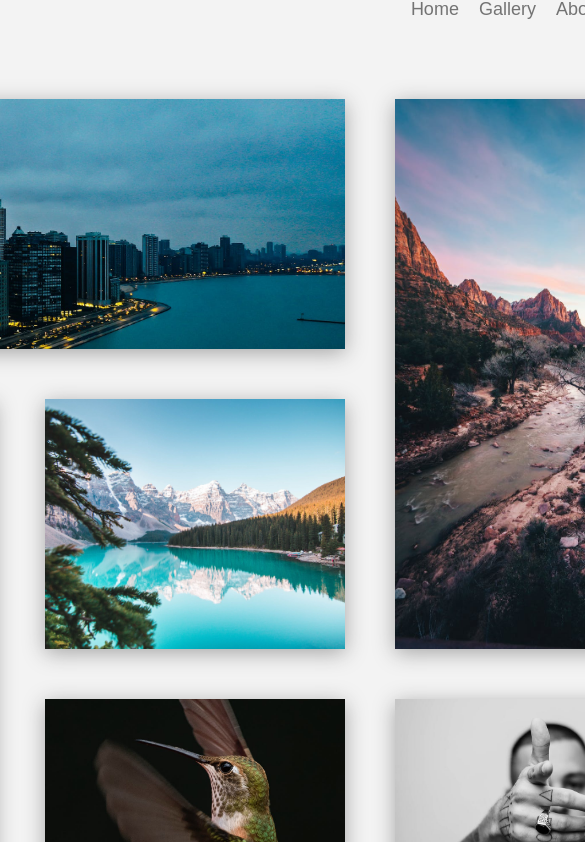
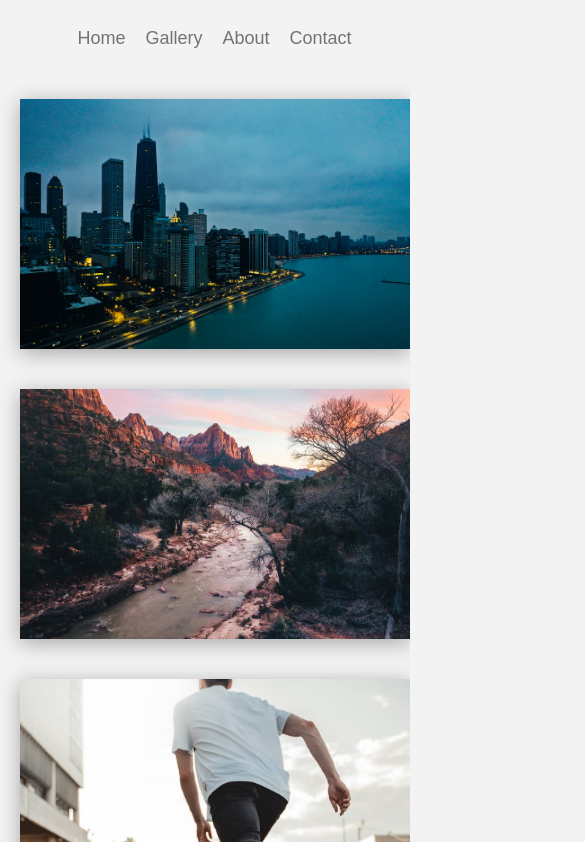
Before and after one commit to eneajaho/gallery-grid, a plain HTML site: page index.html in a window 390 px wide. Shown: the part 71-913 px from the top of the page, 585 px wide, since content can reach past the window. Drawn offline with Linux system fonts and the light colour scheme.

Commit message:
Update style.css

```diff
--- a/style.css
+++ b/style.css
@@ -15,7 +15,7 @@ body{
     display: grid;
     grid-template-columns: 1fr;
     grid-template-rows: 100px auto 400px auto 50px;
-    width: 1000px;
+    width: 80%;
     margin: 3rem auto;
     grid-row-gap: 4rem;
 }
@@ -244,3 +244,58 @@ textarea{
     justify-content: center;
     font-size: 1.4rem;
 }
+
+
+
+@media (min-width: 320px) and (max-width: 480px) {
+
+.container {
+    grid-template-rows: 100px auto 400px auto 50px;
+    width: 90%;
+}
+
+/* Header */
+.header {
+    grid-row: 1 / 2;
+    flex-direction: column;
+}
+
+ul.menu{
+    padding: 0;
+}
+
+/* Gallery */
+.gallery{
+    grid-template-columns: 1fr;
+    grid-template-rows: repeat(10, 250px);
+    grid-gap: 4rem;
+}
+
+/* Boxes */
+.box--1{
+    grid-column: 1;
+    width: 100%;
+}
+.box--2{
+    grid-row: auto;
+    grid-column: 1/-1;
+}
+.box--3{
+    grid-row: auto;
+    grid-column: 1/-1;
+}
+.box--7{
+    grid-column: 1/-1;
+}
+.box--8{
+    grid-row: 4/6;
+    grid-column: 1/-1;
+}
+
+
+/* About */
+.about{
+    width: 90%;
+}
+
+}
```
